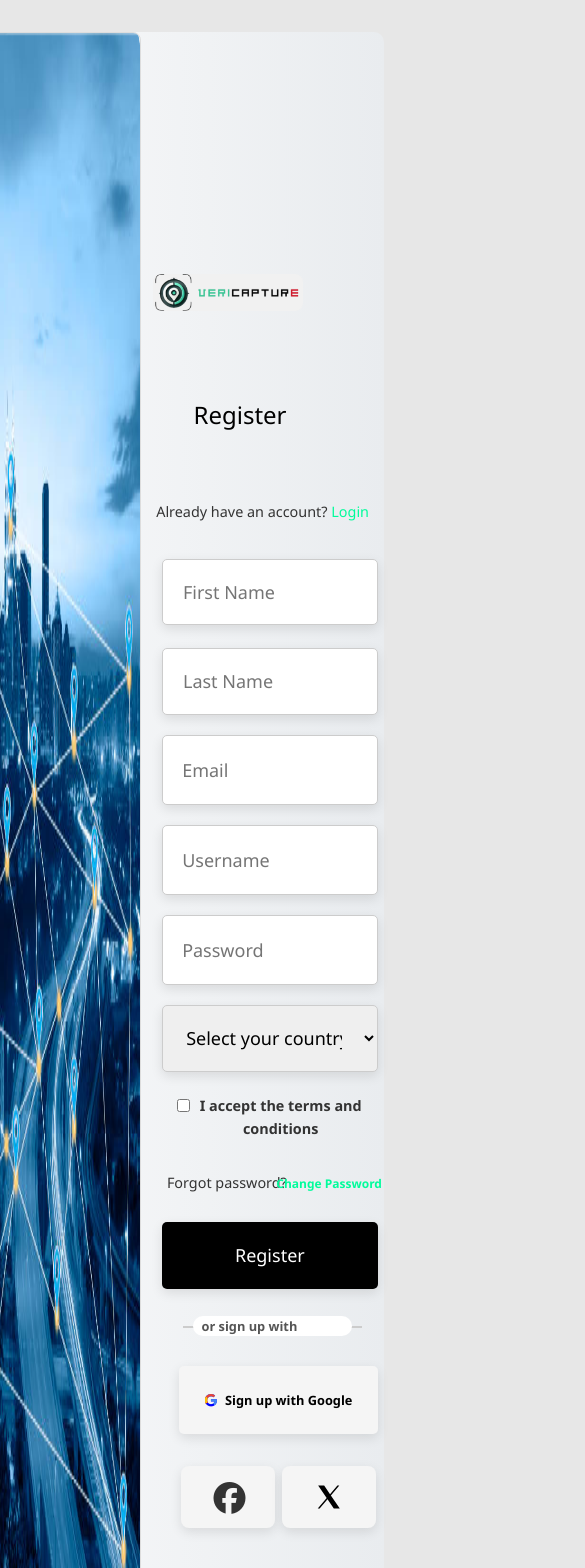
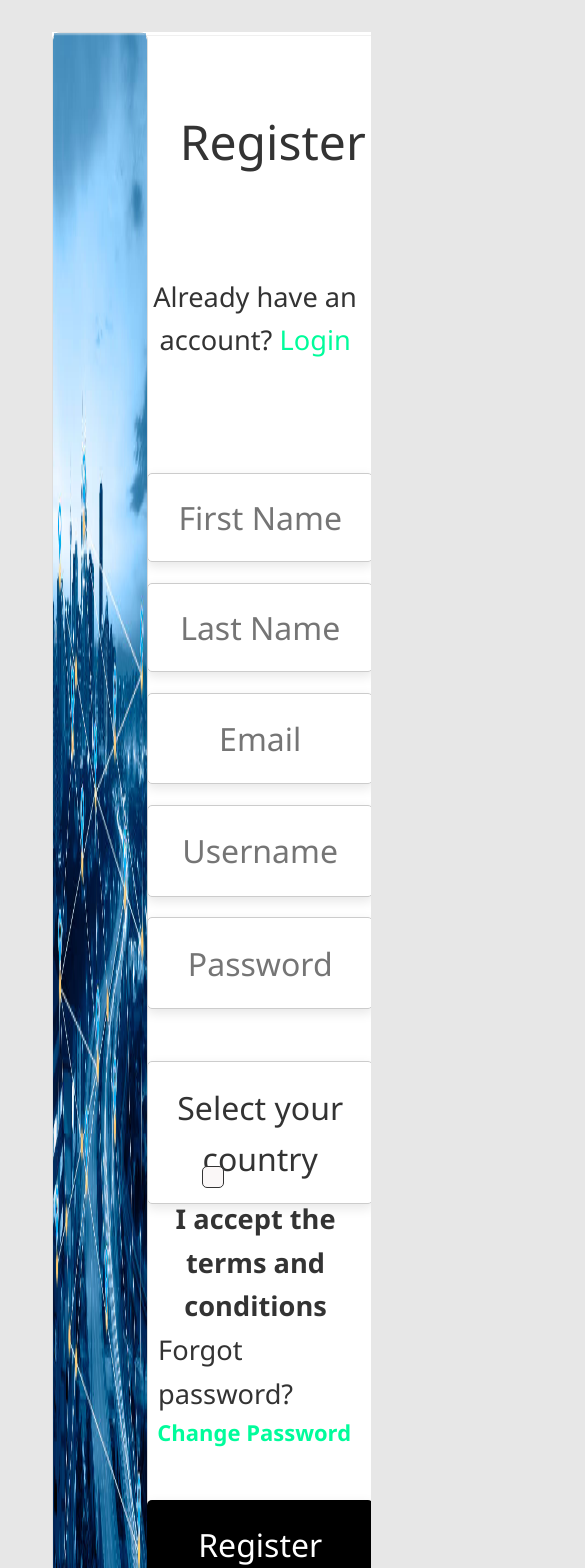
Before and after one commit to VeriCapture-source-codes/VeriCapture-in-progress, a React (Vite) app: page /register in a window 390 px wide. Shown: the top 1568 px of the page, 585 px wide, since content can reach past the window. Built offline with nearby package versions, Linux system fonts and the light colour scheme.

Commit message:
Remove VeriCapture_FE_CodeBase from tracking and add to .gitignore

```diff
--- a/src/Register.css
+++ b/src/Register.css
@@ -8,14 +8,22 @@
     border: 1px solid #ccc;
     border-radius: 10px;
   }
-  .form-group{
-    margin-top: 10rem;
+
+  .responsive-row {
+    display: flex;
+    flex-direction: row;
+    align-items: center;
+    justify-content: flex-start;
+    gap: 0rem;
   }
   .register-form {
    padding: 7.5rem 1rem;
    border-radius: 10px;
    max-width: 600px;
    width: 100%;
+  }
+  .form-group{
+    margin-top: 10rem;
   }
   .vericapture-logo{
     background-color: rgb(241, 241, 241);
@@ -189,7 +197,7 @@
     padding: 0 1rem;
     font-size: 0.9rem;
     font-weight: bold;
-    color: #555;
+    color: #000000;
     border-radius: 40px;
   }
 
@@ -225,7 +233,6 @@
     border: 1px solid #5cf7ae;
   }
 
-  /* THIS STYLES ONLY THE G ICON */
   .google-btn i.fa-google {
     background: linear-gradient(to bottom left, transparent 49%, #fbbc05 50%) 0
     25%/48% 40%,
@@ -301,67 +308,235 @@
 
   /* Your existing styles here... */
 
-/* Responsive Design */
+/* Responsive Design - Optimized */
 @media (max-width: 1024px) {
+  .main-container,
+  .register-container,
+  img.img-fluid,
+  .register-container * {
+    all: unset;
+    display: revert;
+    box-sizing: border-box;
+    position: relative;
+}
+  .main-container {
+    isolation: isolate;
+    contain: paint;
+    max-width: 90vw;
+    width: 90vw;
+    margin: 0 auto;
+    padding: 1rem 1rem;
+  }
+
   .register-container {
-    padding: 0rem 0rem !important;
-    border: none;
-    border-radius: 10px !important;
-    max-width: 99vw !important;
-    width: 858px !important;
+    isolation: isolate;
+    contain: paint;
+    width: 100%;
+    max-width: 100%;
+    background-color: white;
+    padding: 1.5rem 1.3rem;
+    border: 2px solid #e0e0e0;
+    outline: 1px solid #f0f0f0;
+    outline-offset: -4px;
+    border-radius: 8px;
+    box-sizing: border-box;
   }
-  span{
-    font-size: 1rem !important;
-    margin-left: 125px !important;
+  .responsive-row {
+    display: flex;
+    flex-direction: row;
+    align-items: center;
+    justify-content: flex-start;
+    gap: 0rem;
   }
-  a.form-group {
-    width: 50% !important;
-    font-size: 0.6rem !important;
-    margin-right: 0px !important;
+   img.img-fluid {
+    max-width: 50% !important;
+    width: 25% !important;
+    height: auto;
+    position: relative;
+    left: 0rem !important;
+    margin: 0 auto;
+    display: block;
   }
+
+ .register-form {
+  display: flex;
+  flex-direction: column;
+  align-items: flex-start;
+  padding-right: 2rem !important;
+  position: relative;
+  right: 36%;
+  }
+   .vericapture-logo {
+    width: 70% !important;
+    max-width: 280px !important;
+    margin: 0 auto 0 220px !important;
+    position: static;
+    display: block;
+  }
+
+   .register-form h2 {
+    font-size: 3rem !important;
+    text-align: center;
+    position: relative;
+    left: 20rem;
+    top: 5rem;
+    margin: 1rem 0 !important;
+  }
+
+  .form-group {
+    width: 100%;
+    margin: 15rem 3rem;
+  }
+
+  .form-group span {
+    display: block;
+    width: 100%;
+    margin: 0.5rem 0 0 280px!important;
+    font-size: 1.7rem !important;
+  }
+  .name-row {
+    flex-direction: column;
+    gap: 1rem;
+  }
+
   .register-form input[type="text"],
   .register-form input[type="email"],
   .register-form input[type="password"],
   .register-form .country-select,
   .register-form button {
-    width: 98% !important;
-    margin-left: 50% !important;
-    font-size: 18px;
+    width: 80% !important;
+    font-size: 2rem !important;
+    position: relative;
+    top: 0rem !important;
+    right: 0rem !important;
+    left: 0rem !important;
+    transform: none !important;
+  }
+  .form-group .password-toggle-icon {
+    position: relative;
+    left: 550px !important;
+    top: 54% !important;
+    transform: translateY(-50%) !important;
   }
 
-  .name-row {
-    flex-direction: column;
+   .form-group .check-to {
+    flex-direction: row;
     align-items: center;
-    margin-left: 0;
+    gap: 0.5rem;
   }
 
-  .name-row input[type="text"] {
-    width: 100%;
+  .form-group .check-to input[type='checkbox'] {
+    width: 5%;
+    border: 1px solid;
+    background-color: #faf7f7;
+    position: relative !important;
+    left: 21rem;
+    right: 0rem !important;
+    cursor: pointer !important;
+  }
+  .check-to span{
+    position: relative;
+    top: -105px !important;
+    left: 1.5rem;
   }
 
+  .forgot-password {
+    width: 100% !important;
+    position: relative;
+    top: -40px;
+    right: 55%;
+  }
+  .forgot-password a {
+    display: flex;
+    font-size: 22px !important;
+    position: relative !important;
+    top: -30% !important;
+    right: -8px !important;
+  }
   .line-container {
-    margin: 2rem auto;
-    width: 80%;
+    width: 100%;
+    height: 0.5rem;
+    position: relative;
+    left: 13.1rem;
+    margin: 1.5rem 0;
+  }
+  .line2 {
+    width: 100%;
+    height: 2px;
+  }
+   .or-text {
+    display: flex;
+    position: static;
+    font-size: 1.5rem !important;
+    text-align: center;
+    justify-content: center;
+    margin: 0rem 0;
   }
 
   .social-login {
-    margin-left: 0;
+    width: 38.5rem !important;
+    position: relative;
+    left: 34% !important;
+    margin: 1rem 0;
+  }
+
+  a.google-btn {
+    width: 37.4rem !important;
+    font-size: 20px !important;
+    position: relative;
+    top: 1rem;
+    left: 89px;
+    margin: 0.6rem 0 !important;
+  }
+
+  i.fa-google{
+  font-size: 3rem !important;
+  border-radius: 50% !important;
+  }
+  .social-icons-row {
+    justify-content: center !important;
+    gap: 2rem !important;
   }
   .media-button{
-    padding: 1rem 4.8rem !important;
-    font-size: 1.5rem;
+   position: relative;
+   top: 20px;
+   gap: 1.5rem !important;
   }
+  .facebook-btn {
+    display: flex;
+    align-items: center;
+    padding: 0.8rem 1.5rem;
+    background-color: #99a1b1;
+    color: white;
+    border-radius: 5px;
+    text-decoration: none;
+    font-weight: bold;
+    font-size: 1.1rem;
+  }
+  .facebook-btn:hover {
+    background-color: #365899;
+  }
+
+   i.bx {
+    width: 30px !important;
+    height: 30px !important;
+    font-size: 2rem !important;
+  }
+  .x-icon {
+    width: 30px;
+    height: 30px;
+  }
+
 }
+ /* Mobile View */
+@media (max-width: 768px) {
 
-@media (max-width: 768px) {
-  /* Mobile View */
-  .register-container {
-    padding: 0rem;
-    border: none;
-    border-radius: 0;
-    width: 300px !important;
-    position: relative;
-    right: 30px;
+  .responsive-row {
+    display: flex;
+    flex-direction: row;
+    align-items: center;
+    justify-content: flex-start;
+    gap: 0rem;
   }
   .img-fluid {
     width: 110vw !important;
@@ -371,21 +546,26 @@
   }
   .register-form {
     padding: 1rem;
-    max-width: 66%;
-    margin-right: 150px
+    max-width: 73%;
+    position: relative;
+    top: -120px;
+    right: 200px !important;
   }
   img.vericapture-logo{
-    width: 68%;
+    width: 70% !important;
     height: auto;
-    margin-top: 10px !important;
-    margin-right: 80px !important;
+    position: relative;
+    top: 0px !important;
+    right: 100px !important;
   }
   .register-form h2 {
     font-size: 1.5rem;
-    margin-left: 40px;
+    position: relative;
+    left: 52%;
+    right: 0px !important;
   }
 
-form{
+ form{
   display: block !important;
   width: 100% !important;
   }
@@ -398,11 +578,12 @@ form{
 
   span .login {
     position: relative;
-    right: 0px!important;
+    right: 0px !important;
   }
   span{
     font-size: 0.8rem !important;
-    margin-left: 0px !important;
+    position: relative;
+    right: 160px !important;
     width: 100% !important;
   }
   .form-group span {
@@ -410,7 +591,7 @@ form{
     position: relative;
     width: 90%;
     font-size: 0.6rem;
-    right: 50px;
+    right: 45px;
     top: -90px;
   }
   .name-row {
@@ -430,49 +611,54 @@ form{
   .register-form .country-select,
   .register-form button {
     width: 100%;
-    position: relative;
-    right: 28%;
+    position: relative !important;
+    right: 10% !important;
     top: -75px;
+    left: 12px !important;
   }
 
   .password-wrapper {
-    margin-left: 0;
+    margin-left: 0 !important;
   }
 
-  .password-wrapper.password-toggle-icon {
-    position: absolute;
-    right: 90%;
-    top: 50%;
-    transform: translateY(-50%);
-    width: 24px;
-    height: 24px;
-    cursor: pointer;
+  .form-group .password-toggle-icon {
+    position: relative;
+    left: 550px !important;
+    top: 34% !important;
+    transform: translateY(-50%) !important;
   }
-  .check-to{
+
+  .check-to {
+    width: 80%;
     position: relative;
-    right: 110px !important;
+    top: 30px !important;
+    right: 170px !important;
   }
   .register-form input[type='checkbox']{
-    position: relative;
-    top: -64px;
-    left: 0;
+    position: relative !important;
+    top: -84px;
+    right: -30px !important;
+    margin: 0;
   }
-.forgot-password span {
+  .check-to span{
+    margin-top: 30px !important;
+  }
+ .forgot-password span {
   display: flex;
   text-align: left;
   position: relative;
-  top: 0px;
-  right: 324px;
+  top: 140px;
+  right: 16.2rem !important;
 }
 .forgot-password a{
   font-size: 12px;
   font-weight: 600;
-  position: relative;
-  top: -20px;
-  right: 83%;
+  position: relative !important;
+  top: 140px !important;
+  left: 20px !important;
 }
 .register-form button{
-  margin-top: 30px;
+  margin-top: 60px;
 }
   .line-container {
     margin-right: 0px !important;
@@ -485,47 +671,48 @@ form{
     position: relative;
     top: -70px;
     right: 0px !important;
-    left: 60px;
+    left: 175px !important;
   }
   .or-text {
-    display: flex;
+    display: flex !important;
     align-items: center;
     position: absolute;
     background: white;
     padding: 0 0.2rem !important;
     font-size: 0.8rem !important;
     width: 70% !important;
-    font-weight: bold;
-    color: #555;
+    text-indent: 30px;
     border-radius: 15px !important;
     top: -80px;
-    right: 5px !important;
-    left: 80px;
+    right: 0px !important;
+    left: 186px;
   }
   .social-login {
     position: relative;
     top: -80px;
-    width: 100%;
-    left: 0;
+    height: 20px;
+    width: 64vw !important;
+    left: 58px !important;
+    box-shadow: #333;
   }
 
-  .google-btn {
-    padding: 1.2rem 2.3rem !important;
-    width: 51vw !important;
-    font-size: 0.8rem !important;
-    margin-left: 110px !important;
+  a.google-btn {
+    padding: 1rem 2.3rem !important;
+    width: 58vw !important;
+    font-size: 1rem !important;
+    margin-left: 0px !important;
   }
 
   .social-icons-row{
     width: 100%;
-    padding: 1rem;
+    padding: 1rem 0rem !important;
     font-size: 2rem;
-    margin-left: 110px !important;
+    margin-left: 90px !important;
   }
 
   a.media-button {
-    width: 90% !important;
-    padding: 1rem 2rem !important;
+    width: 94% !important;
+    padding: 1rem 1rem !important;
   }
 
 }
--- a/src/Register.jsx
+++ b/src/Register.jsx
@@ -83,10 +83,10 @@ function Register() {
   };
 
   return (
-  <div style={{ padding: '2rem' }}>
-  <div className="register-container">
-   <div className="register-image">
-      <img
+  <div style={{ padding: '2rem' }} className='main-container'>
+   <div className="register-container">
+   <div class="responsive-row">
+     <img
         src={image6}
         alt="Login Illustration"
         className="img-fluid"
@@ -98,9 +98,8 @@ function Register() {
           marginRight: '6rem',
         }}
       />
-    </div>
-    <div className="register-form">
-      <img
+     <div className="register-form">
+     <img
         src={vericapture}
         alt="vericapture logo"
         className="vericapture-logo"
@@ -171,10 +170,10 @@ function Register() {
         </div>
         <div style={{
           display: 'flex',
-          flexDirection: 'row',  // Stacks children vertically
-          marginLeft: '1rem',    // Maintains your indentation
+          flexDirection: 'row',
+          marginLeft: '1rem',
           marginTop: '0rem',
-          gap: '0.5rem'            // Adds consistent spacing between items
+          gap: '0.5rem'
           }}>
           {/* Checkbox */}
           <div style={{ fontSize: '0.2rem', marginLeft: '0rem' }} className='check-to'>
@@ -199,7 +198,7 @@ function Register() {
          {message && (
            <p style={{
             color: 'crimson',
-            margin: 0             // Removes default <p> margins
+            margin: 0
            }}>
             {message}
          </p>
@@ -240,6 +239,7 @@ function Register() {
        </div>
      </form>
    </div>
+  </div>
  </div>
 </div>
  );
```
Also changed, not shown: 2 other files (tests, documents, lock files or other folders).
